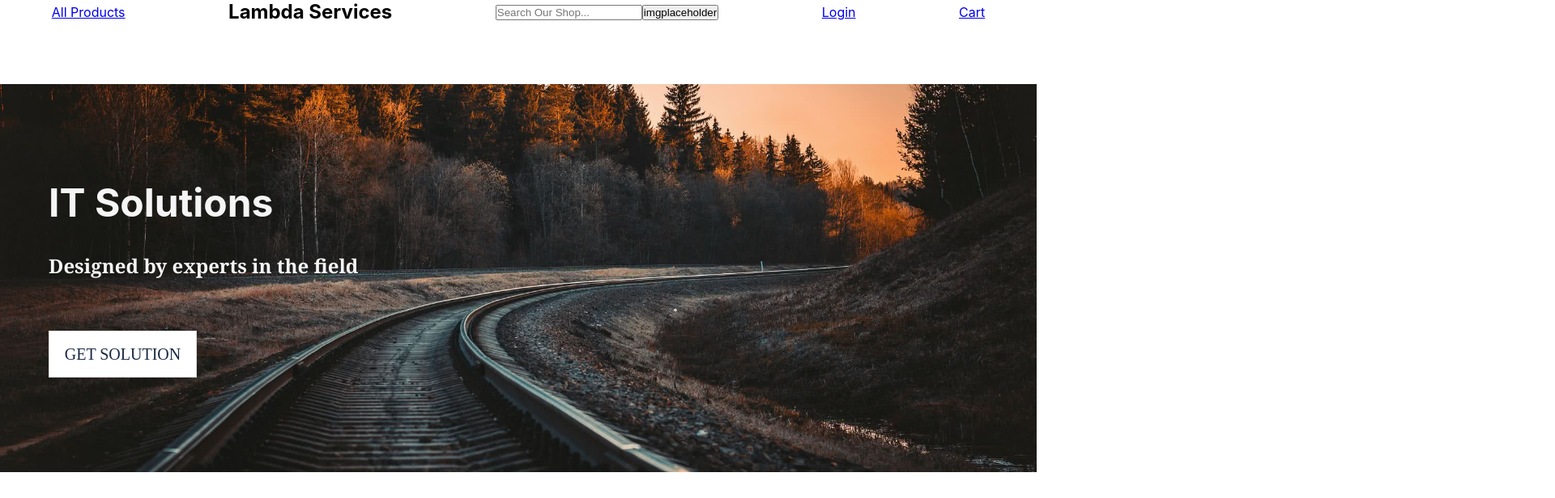
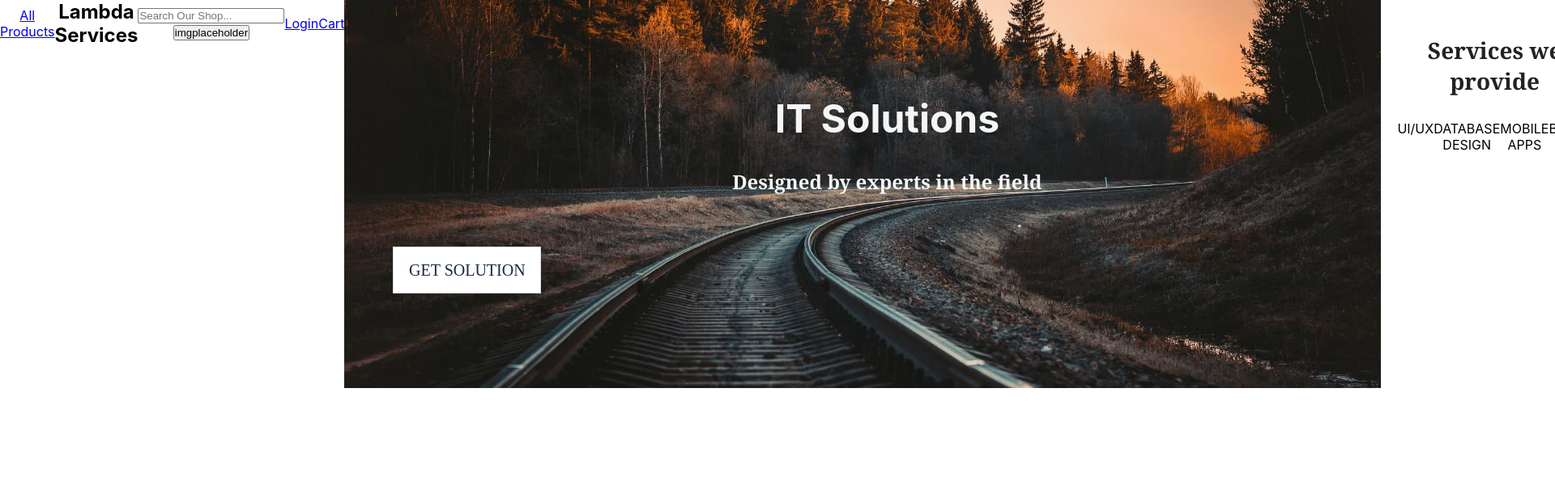
Before and after one commit to NandoTheessen/PM-Project-FrontEnd, a React (Create React App) app: page / in a window 1280 px wide. Shown: the top 616 px of the page at 81% size, 1920 px wide, since content can reach past the window. Built offline with nearby package versions, Linux system fonts and the light colour scheme.

Commit message:
Implement styled components into App.js

```diff
--- a/src/App.js
+++ b/src/App.js
@@ -3,11 +3,19 @@ import React, { Component } from "react";
 import Jumbotron from "./components/Jumbotron.js";
 import Minitron from "./components/Minitron.js";
 import Header from "./components/Header";
+import styled from "styled-components";
+
+const Container = styled("div")`
+  text-align: center;
+  margin: 0 auto;
+  max-width: 1680px;
+  display: flex;
+`;
 
 class App extends Component {
   render() {
     return (
-      <div className="App">
+      <Container className="App">
         <Header />
         <div
           style={{ height: "75px", width: "100%", backgroundColor: "white", position: "relative" }}
@@ -31,7 +39,7 @@ class App extends Component {
           title="OUR TEAM"
           button="READ MORE"
         />
-      </div>
+      </Container>
     );
   }
 }
```
